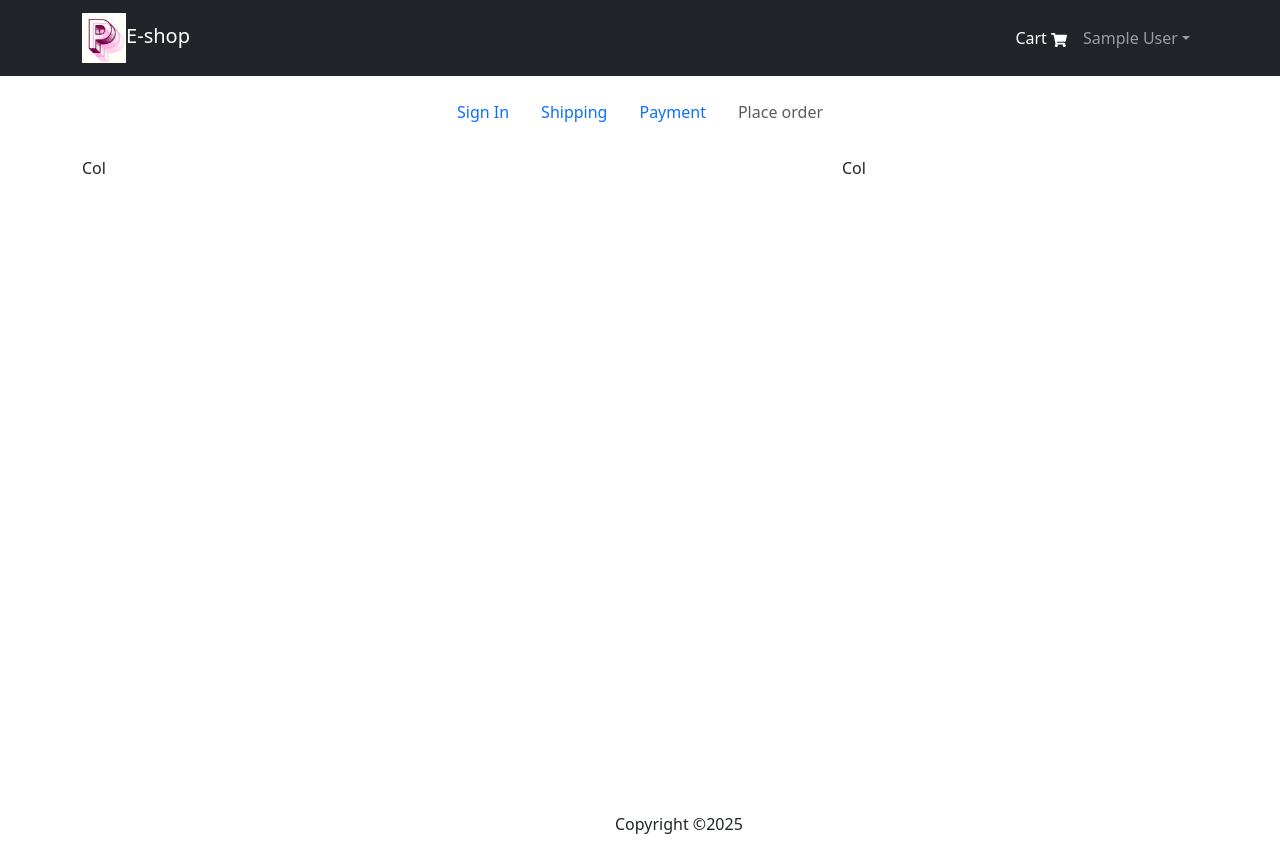
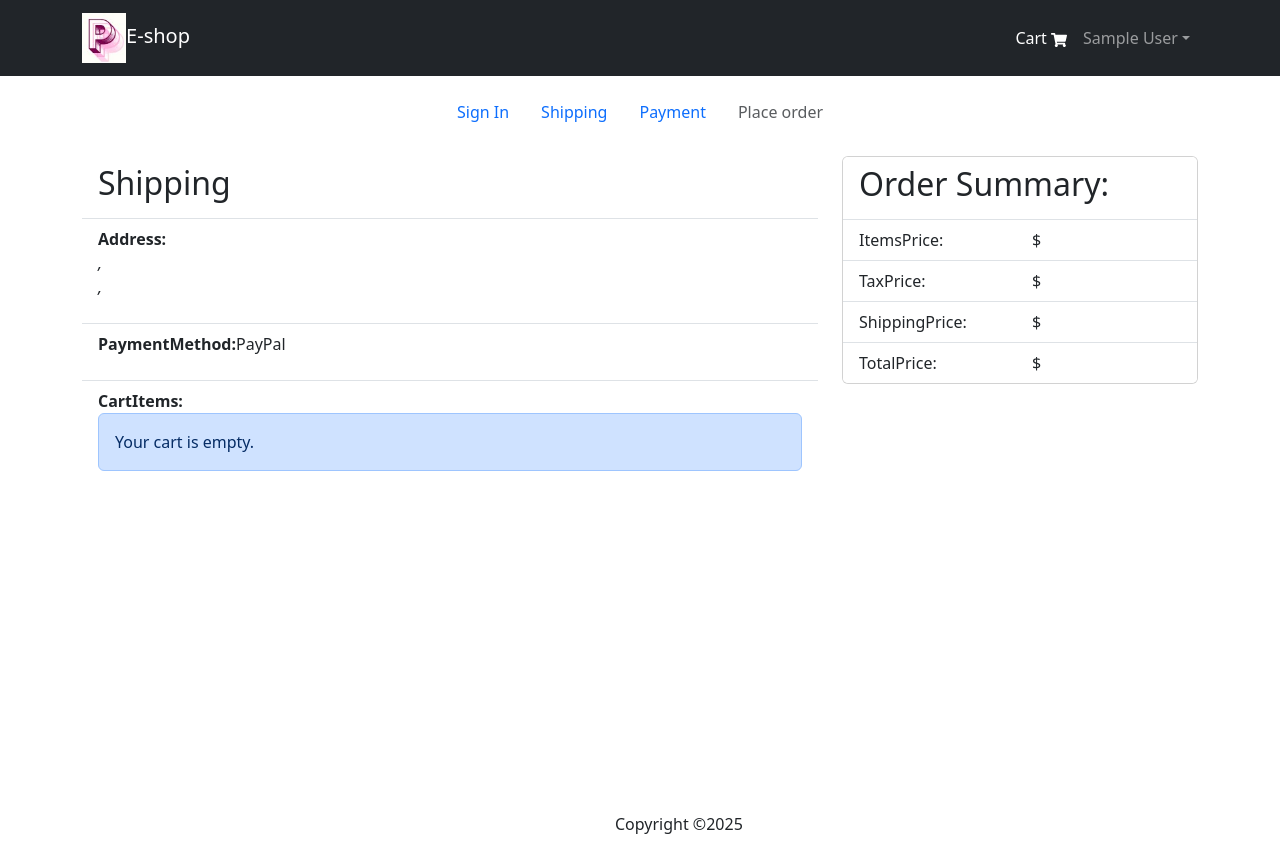
Before and after one commit to Jamesdai05/E-platform, a React (Create React App) app in the folder frontend/: page /placeorder in a window 1280 px wide. Built offline with nearby package versions, Linux system fonts and the light colour scheme; sample sign-in values are in the browser's storage.

Commit message:
add the UI of placeorder page

```diff
--- a/frontend/src/Pages/Placeorder.jsx
+++ b/frontend/src/Pages/Placeorder.jsx
@@ -1,17 +1,120 @@
 import { Button, Col, Image, ListGroup, Row, Card } from "react-bootstrap";
 import CheckoutComponent from "../components/CheckoutComponent.jsx";
-
+import { useDispatch, useSelector } from 'react-redux';
+import { Link, useNavigate } from "react-router-dom";
+import Message from "../components/Message.jsx";
 
 
 
 
 const Placeorder = () => {
+
+  const dispatch=useDispatch();
+  const navigate=useNavigate();
+
+  const cart=useSelector(state=>state.cart);
+
+
+
+
   return (
     <>
       <CheckoutComponent step1 step2 step3 />
       <Row>
-        <Col md={8}>Col</Col>
-        <Col md={4}>Col</Col>
+        <Col md={8}>
+          <ListGroup variant="flush">
+            <ListGroup.Item>
+              <h2>Shipping</h2>
+            </ListGroup.Item>
+            <ListGroup.Item>
+              <p>
+                <strong>Address:</strong>
+                <br />
+                <i>
+                  {cart.shippingAddress.address},{cart.shippingAddress.city}
+                </i>
+                <br />
+                <i>
+                  {cart.shippingAddress.postalCode},
+                  {cart.shippingAddress.country}
+                </i>
+              </p>
+            </ListGroup.Item>
+            <ListGroup.Item>
+              <p>
+                <strong>PaymentMethod:</strong>
+                {cart.paymentMethod}
+              </p>
+            </ListGroup.Item>
+            <ListGroup.Item>
+              <strong>CartItems:</strong>
+              {cart.cartItems.length === 0 ? (
+                <Message>Your cart is empty.</Message>
+              ) : (
+                <ListGroup>
+                  {cart.cartItems.map((item, index) => (
+                    <ListGroup.Item key={index}>
+                      <Row>
+                        <Col md={1}>
+                          <Image
+                            src={item.image}
+                            alt={item.name}
+                            fluid
+                            rounded
+                          />
+                        </Col>
+                        <Col>
+                          <Link
+                            to={`/product/${item._id}`}
+                            className="text-decoration-none hover:text-decoration-underline"
+                          >
+                            {item.name}
+                          </Link>
+                        </Col>
+                        <Col md={4}>
+                          {item.qty}X${item.price}=${item.qty * item.price}
+                        </Col>
+                      </Row>
+                    </ListGroup.Item>
+                  ))}
+                </ListGroup>
+              )}
+            </ListGroup.Item>
+          </ListGroup>
+        </Col>
+        <Col md={4}>
+          <Card>
+            <ListGroup variant="flush">
+              <ListGroup.Item>
+                <h2>Order Summary:</h2>
+              </ListGroup.Item>
+              <ListGroup.Item>
+                <Row>
+                  <Col>ItemsPrice:</Col>
+                  <Col>${cart.itemsPrice}</Col>
+                </Row>
+              </ListGroup.Item>
+              <ListGroup.Item>
+                <Row>
+                  <Col>TaxPrice:</Col>
+                  <Col>${cart.taxPrice}</Col>
+                </Row>
+              </ListGroup.Item>
+              <ListGroup.Item>
+                <Row>
+                  <Col>ShippingPrice:</Col>
+                  <Col>${cart.shippingPrice}</Col>
+                </Row>
+              </ListGroup.Item>
+              <ListGroup.Item>
+                <Row>
+                  <Col>TotalPrice:</Col>
+                  <Col>${cart.totalPrice}</Col>
+                </Row>
+              </ListGroup.Item>
+            </ListGroup>
+          </Card>
+        </Col>
       </Row>
     </>
   );
```
